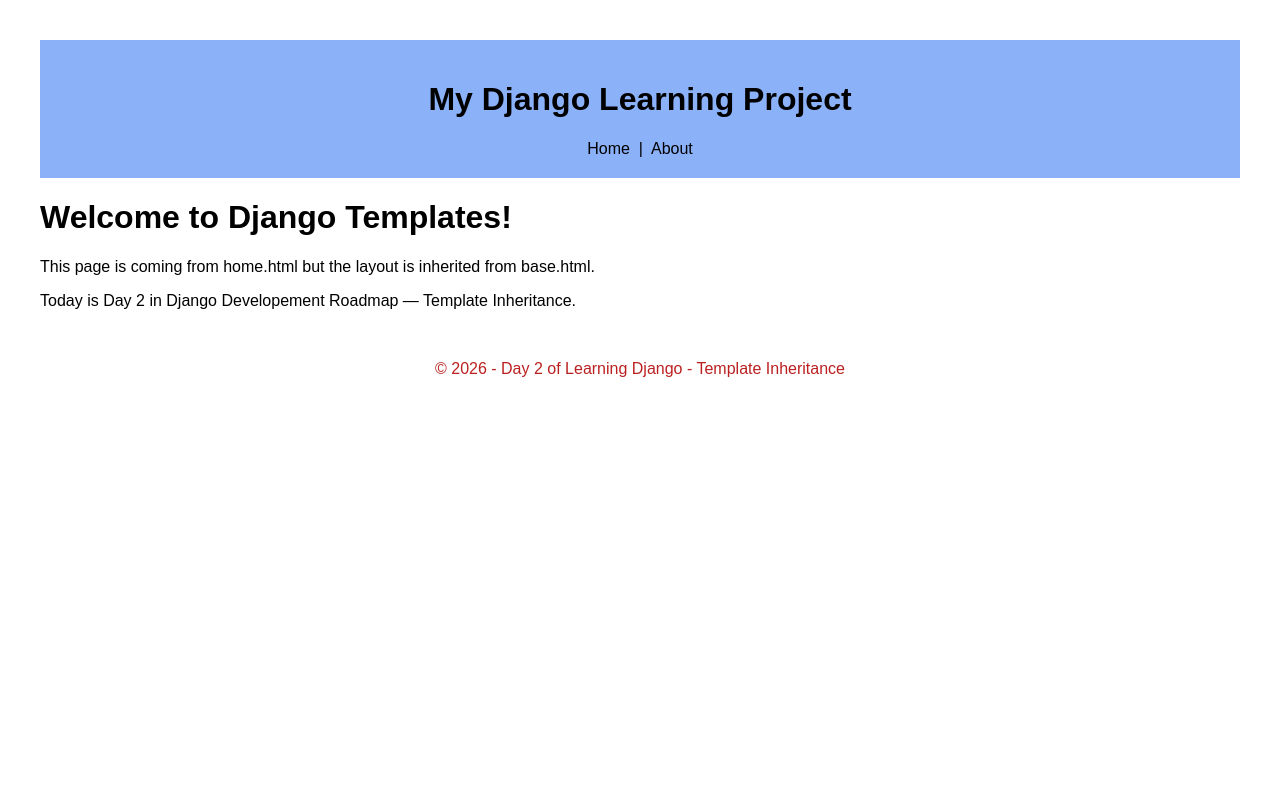
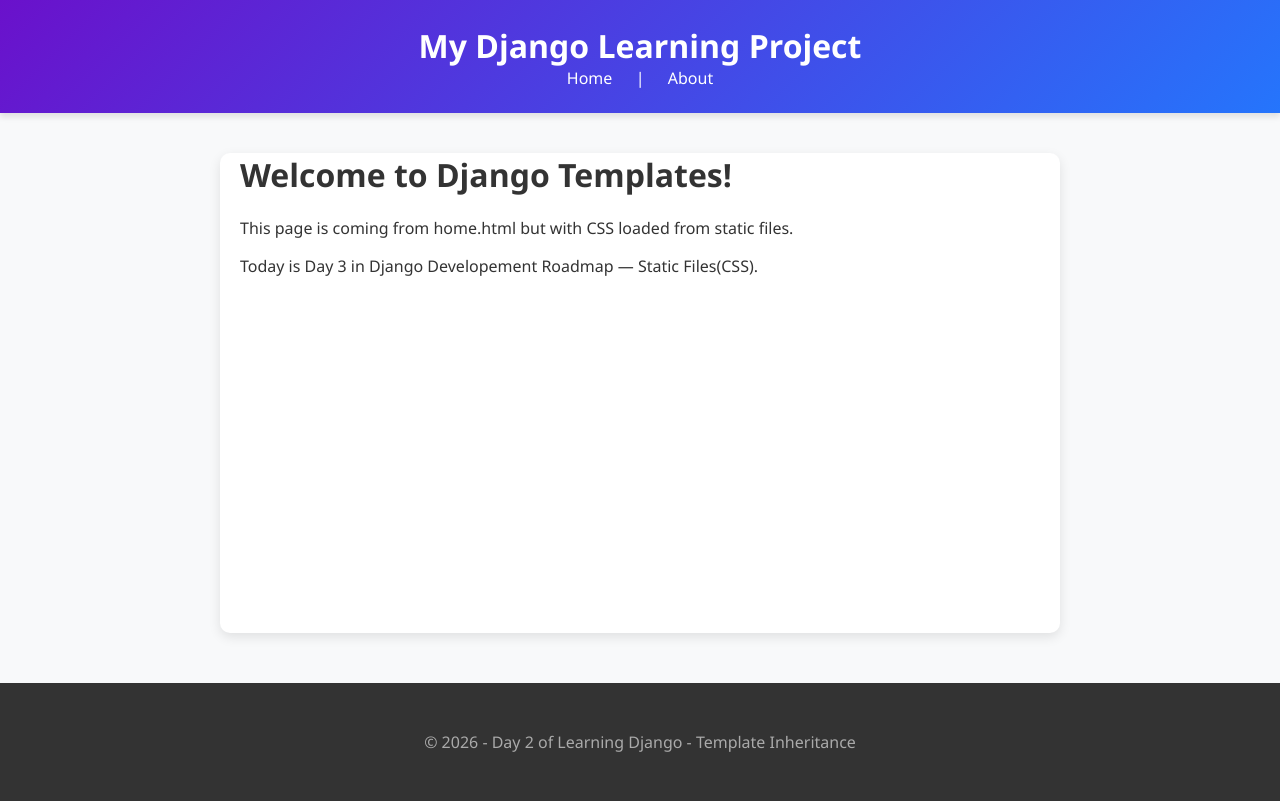
Before and after one commit to chakrabortyabhrok/django-simple-blog, a Django app: page /home/ in a window 1280 px wide. Before the commit the page ends 377 px from the top, so only its background shows below. Run offline with Django 5.2, Linux system fonts and the light colour scheme.

Commit message:
feat: add static files support with external CSS stylesheet

```diff
--- /dev/null
+++ b/core/static/core/css/style.css
@@ -0,0 +1,51 @@
+
+body {
+    font-family: 'Segoe UI', Arial, sans-serif;
+    margin: 0;
+    padding: 0;
+    background-color: #f8f9fa;
+    color: #333;
+}
+
+header {
+    background: linear-gradient(135deg, #6a11cb, #2575fc);
+    color: white;
+    padding: 1.5rem 0;
+    text-align: center;
+    box-shadow: 0 4px 6px rgba(0, 0, 0, 0.1);
+}
+
+header h1 {
+    margin: 0;
+    font-size: 2rem;
+}
+
+nav a {
+    color: white;
+    text-decoration: none;
+    margin: 0 15px;
+    font-weight: 500;
+}
+
+nav a:hover {
+    text-decoration: underline;
+    opacity: 0.9;
+}
+
+.content {
+    max-width: 800px;
+    margin: 40px auto;
+    padding: 0 20px;
+    background: white;
+    border-radius: 10px;
+    box-shadow: 0 4px 12px rgba(0, 0, 0, 0.1);
+    min-height: 60vh;
+}
+
+footer {
+    text-align: center;
+    padding: 2rem 0;
+    background: #333;
+    color: #aaa;
+    margin-top: 50px;
+}
--- a/core/templates/core/about.html
+++ b/core/templates/core/about.html
@@ -4,7 +4,7 @@
 
 {% block content %}
     <h1>About This Project</h1>
-    <p>Implemented Template Inheritance<p>
+    <p>Implemented Static Files today<p>
     <p>Following a strict 11.5-month roadmap to get a job in Bangalore.</p>
-    <p>--Template inheritance complete--</p>
+    <p>-- Static Files complete --</p>
 {% endblock %}
--- a/core/templates/core/base.html
+++ b/core/templates/core/base.html
@@ -1,39 +1,13 @@
+{%load static %}
+
 <!DOCTYPE html>
 <html lang="en">
 <head>
     <meta charset="UTF-8">
     <meta name="viewport" content="width=device-width, initial-scale=1.0">
     <title>{% block title %}Django Templates{% endblock %}</title>
-    <style>
-        body {
-            font-family: Arial, sans-serif;
-            margin: 40px;
-        }
-        header {
-            background: #8bb1f8;
-            color: black;
-            padding: 20px;
-            text-align: center;
-        }
-        footer {
-            margin-top: 50px;
-            text-align: center;
-            color: #bb2020;
-        }
-        nav a {
-            color: black;
-            text-decoration: none;
-        }
-        nav a:hover {
-            color: #ff3737;
-        }
-        .separator {
-            color: #ff9800;
-            font-weight: bold;
-            margin: 0 10px;
-        }
+    <link rel="stylesheet" href="{% static 'core/css/style.css' %}">
 
-    </style>
 </head>
 <body>
     <header>
@@ -44,9 +18,12 @@
         </nav>
     </header>
 
+    <div class="content">
+
     {% block content %}
         <p>Welcome to my first Django learning project. Day - 2 — Templete Inheritence</p>
     {% endblock %}
+    </div>
 
     <footer>
         <p>&copy; 2026 - Day 2 of Learning Django - Template Inheritance</p>
--- a/core/templates/core/home.html
+++ b/core/templates/core/home.html
@@ -4,6 +4,6 @@
 
 {% block content %}
     <h1>Welcome to Django Templates!</h1>
-    <p>This page is coming from home.html but the layout is inherited from base.html.</p>
-    <p>Today is Day 2 in Django Developement Roadmap — Template Inheritance.</p>
+    <p>This page is coming from home.html but with CSS loaded from static files.</p>
+    <p>Today is Day 3 in Django Developement Roadmap — Static Files(CSS).</p>
 {% endblock %}
```
